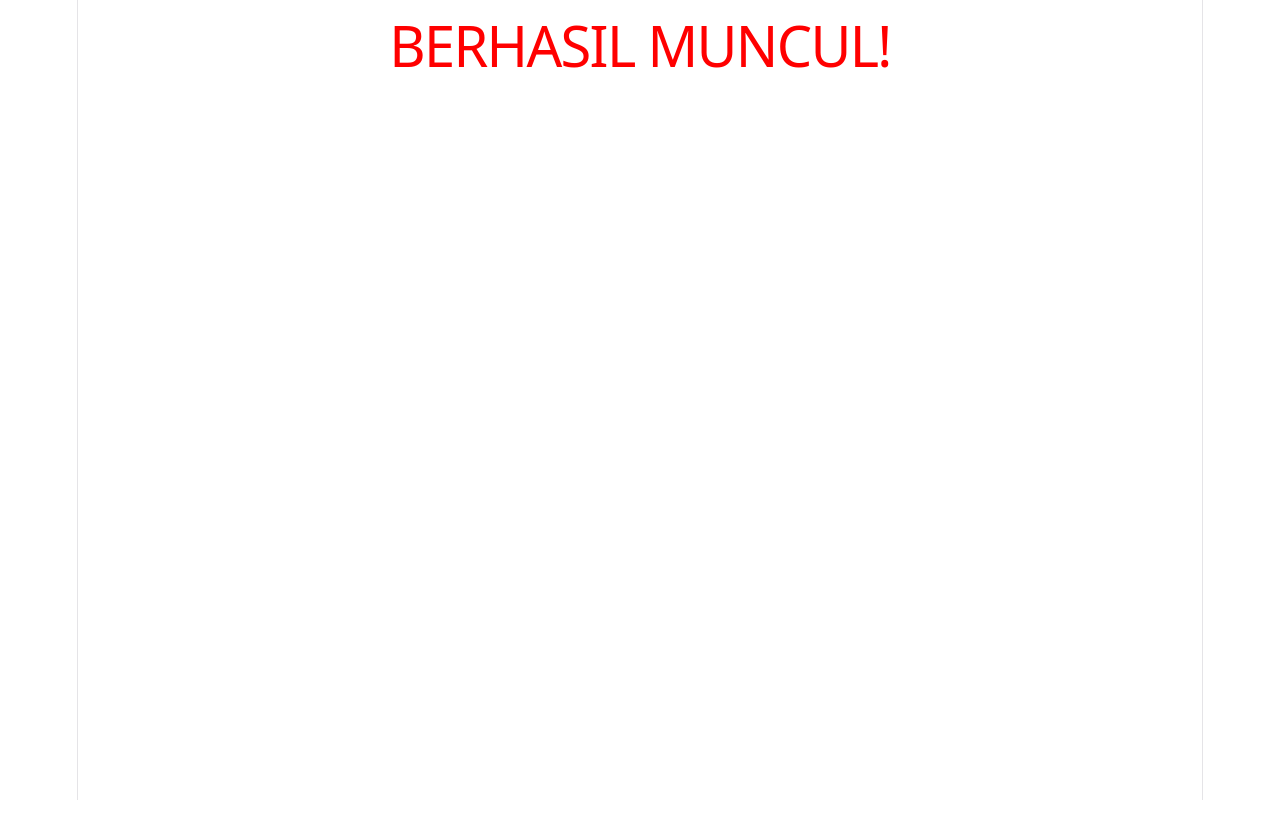
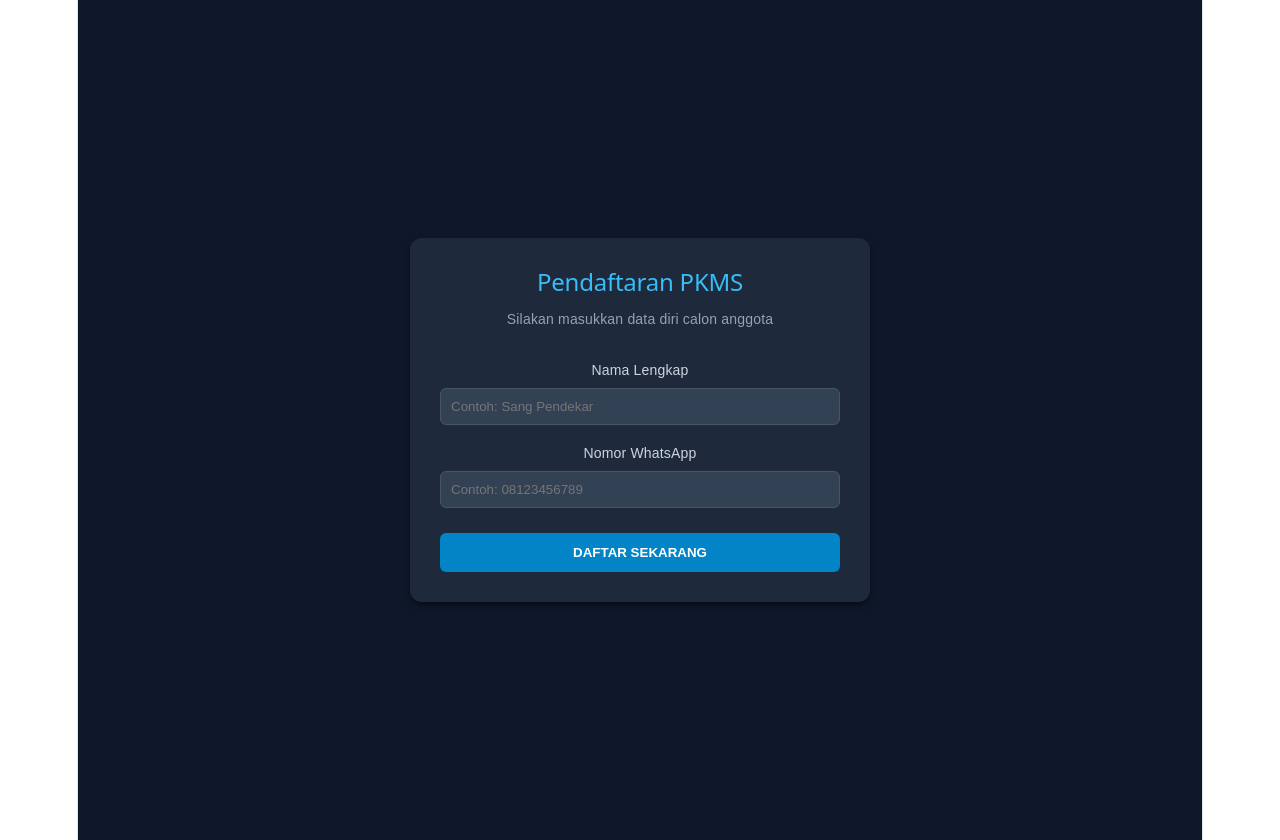
Before and after one commit to Ryancoding-design/Web-pkms, a React (Vite) app: page / in a window 1280 px wide. Before the commit the page ends 800 px from the top, so only its background shows below. Built offline with nearby package versions, Linux system fonts and the light colour scheme; no server answers.

Commit message:
Feat: Mengembalikan form pendaftaran PKMS asli yang sudah fix

```diff
--- a/src/App.jsx
+++ b/src/App.jsx
@@ -1,3 +1,70 @@
+import { useState } from 'react';
+import { createClient } from '@supabase/supabase-js';
+
+// Vercel otomatis membaca variabel ini karena prefix VITE_ tadi
+const supabaseUrl = import.meta.env.VITE_SUPABASE_URL;
+const supabaseAnonKey = import.meta.env.VITE_SUPABASE_ANON_KEY;
+const supabase = createClient(supabaseUrl, supabaseAnonKey);
+
 export default function App() {
-     return <h1 style={{color: 'red'}}>BERHASIL MUNCUL!</h1>;
-   }
+  const [nama, setNama] = useState('');
+  const [whatsapp, setWhatsapp] = useState('');
+  const [loading, setLoading] = useState(false);
+  const [pesan, setPesan] = useState({ tipe: '', teks: '' });
+
+  const handleDaftar = async (e) => {
+    e.preventDefault();
+    if (!nama || !whatsapp) {
+      setPesan({ tipe: 'error', teks: 'Semua kolom wajib diisi ya!' });
+      return;
+    }
+
+    setLoading(true);
+    setPesan({ tipe: '', teks: '' });
+
+    try {
+      const { error } = await supabase
+        .from('anggota_pkms')
+        .insert([{ nama_lengkap: nama, no_whatsapp: whatsapp }]);
+
+      if (error) throw error;
+
+      setPesan({ tipe: 'sukses', teks: 'Berhasil! Calon pendekar telah terdaftar.' });
+      setNama('');
+      setWhatsapp('');
+    } catch (error) {
+      setPesan({ tipe: 'error', teks: 'Gagal mendaftar: ' + error.message });
+    } finally {
+      setLoading(false);
+    }
+  };
+
+  return (
+    <div style={{ backgroundColor: '#0f172a', color: '#f8fafc', minHeight: '100vh', display: 'flex', alignItems: 'center', justifyContent: 'center', fontFamily: 'sans-serif', padding: '20px' }}>
+      <div style={{ backgroundColor: '#1e293b', padding: '30px', borderRadius: '12px', width: '100%', maxWidth: '400px', boxShadow: '0 4px 6px -1px rgba(0,0,0,0.5)' }}>
+        <h2 style={{ textAlign: 'center', color: '#38bdf8', marginBottom: '10px' }}>Pendaftaran PKMS</h2>
+        <p style={{ textAlign: 'center', fontSize: '14px', color: '#94a3b8', marginBottom: '25px' }}>Silakan masukkan data diri calon anggota</p>
+
+        {pesan.teks && (
+          <div style={{ padding: '10px', borderRadius: '6px', marginBottom: '15px', fontSize: '14px', textAlign: 'center', backgroundColor: pesan.tipe === 'sukses' ? '#15803d' : '#b91c1c', color: '#ffffff' }}>
+            {pesan.teks}
+          </div>
+        )}
+
+        <form onSubmit={handleDaftar}>
+          <div style={{ marginBottom: '15px' }}>
+            <label style={{ display: 'block', fontSize: '14px', marginBottom: '5px', color: '#cbd5e1' }}>Nama Lengkap</label>
+            <input type="text" value={nama} onChange={(e) => setNama(e.target.value)} placeholder="Contoh: Sang Pendekar" style={{ width: '100%', padding: '10px', borderRadius: '6px', border: '1px solid #475569', backgroundColor: '#334155', color: '#ffffff', boxSizing: 'border-box' }} />
+          </div>
+          <div style={{ marginBottom: '25px' }}>
+            <label style={{ display: 'block', fontSize: '14px', marginBottom: '5px', color: '#cbd5e1' }}>Nomor WhatsApp</label>
+            <input type="number" value={whatsapp} onChange={(e) => setWhatsapp(e.target.value)} placeholder="Contoh: 08123456789" style={{ width: '100%', padding: '10px', borderRadius: '6px', border: '1px solid #475569', backgroundColor: '#334155', color: '#ffffff', boxSizing: 'border-box' }} />
+          </div>
+          <button type="submit" disabled={loading} style={{ width: '100%', padding: '12px', borderRadius: '6px', border: 'none', backgroundColor: '#0284c7', color: '#ffffff', fontWeight: 'bold', cursor: 'pointer', opacity: loading ? 0.7 : 1 }}>
+            {loading ? 'Memproses...' : 'DAFTAR SEKARANG'}
+          </button>
+        </form>
+      </div>
+    </div>
+  );
+}
```
